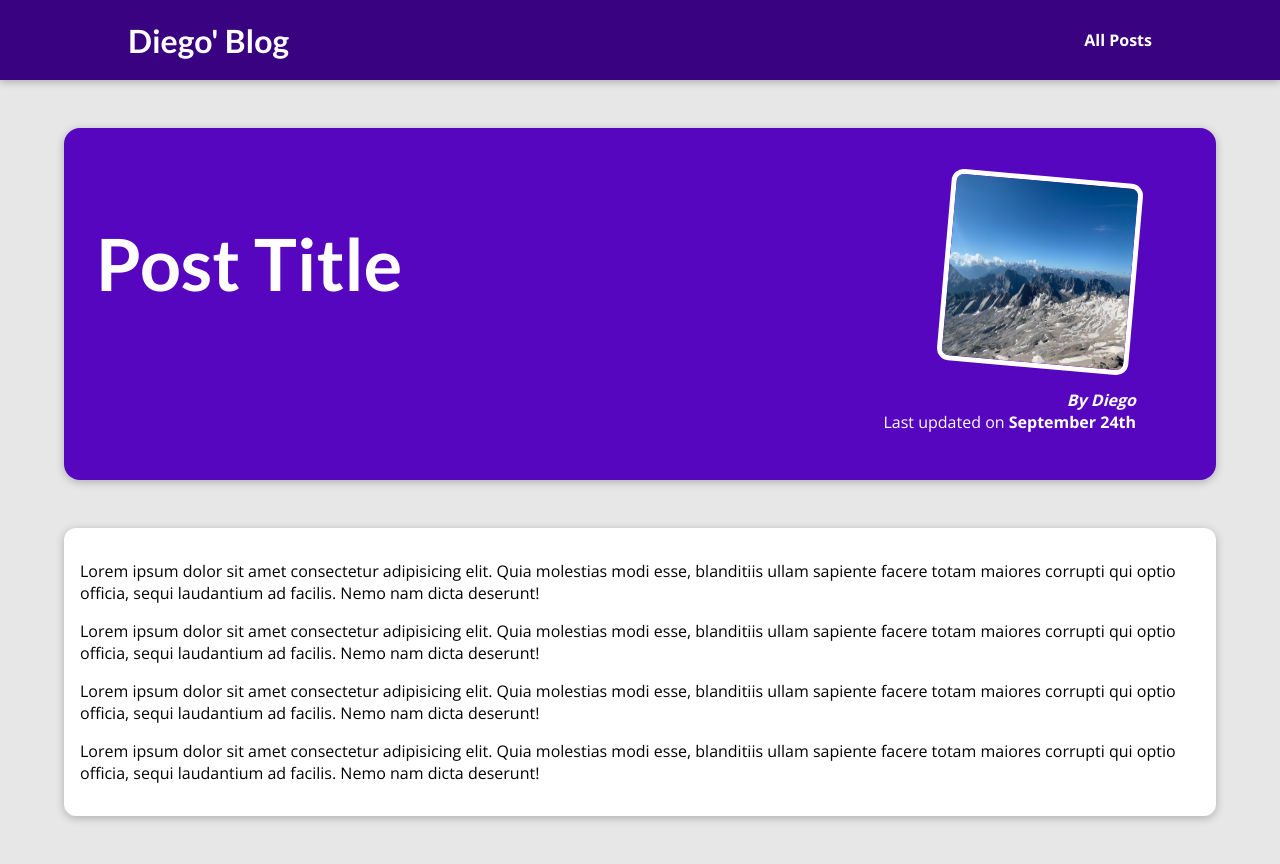
After one commit to DiegoG73/my_blog, a Django app: template my_site/blog/templates/blog/post-detail.html in a window 1280 px wide. The commit adds this page. Run offline with Django 5.2, Linux system fonts and the light colour scheme; the template is opened without the code that fills it, so the values that code supplies are empty.

Commit message:
Creating the templates of 'my_blog' app

```diff
--- /dev/null
+++ b/my_site/blog/static/blog/post-detail.css
@@ -0,0 +1,62 @@
+body {
+    background-color: #e7e7e7;
+}
+
+#main-navigation {
+    background-color: #390281;
+    box-shadow: 0 2px 8px rgba(0, 0, 0, 0.25);
+}
+
+#summary {
+    margin: 8rem auto 3rem auto;
+    padding: 2rem;
+    width: 90%;
+    max-width: 90rem;
+    border-radius: 16px;
+    background-color: #5706c0;
+    position: relative;
+    box-shadow: 0 2px 8px rgba(0, 0, 0, 0.25);
+    height: 22rem;
+}
+
+#summary h2 {
+    color: white;
+    font-size: 4.5rem;
+}
+
+#summary article {
+    position: absolute;
+    top: 2rem;
+    right: 3rem;
+    padding: 1rem 2rem;
+    border-radius: 12px;
+    text-align: right;
+    color: white;
+}
+
+#summary article img {
+    width: 12rem;
+    height: 12rem;
+    border-radius: 12px;
+    transform: rotateZ(5deg);
+    border: 5px solid white;
+    margin-bottom: 1rem;
+}
+
+#summary address {
+    font-weight: bold;
+}
+
+#summary time {
+    font-weight: bold;
+}
+
+main {
+    width: 90%;
+    max-width: 90rem;
+    margin: 3rem auto;
+    background-color: white;
+    padding: 1rem;
+    border-radius: 12px;
+    box-shadow: 0 2px 8px rgba(0, 0, 0, 0.25);
+}
--- a/my_site/blog/templates/blog/index.html
+++ b/my_site/blog/templates/blog/index.html
@@ -31,7 +31,9 @@
         <h2>My Latest Thoughts</h2>
 
         <ul>
-            {% include "blog/includes/post.html" %}
+            {% for post in posts %}
+                {% include "blog/includes/post.html" %}
+            {% endfor %}
         </ul>
     </section>
 
--- /dev/null
+++ b/my_site/blog/templates/blog/post-detail.html
@@ -0,0 +1,38 @@
+{% extends "base.html" %}
+{% load static %}
+
+{% block title %}
+
+{% endblock %}
+
+{% block css_files %}
+    <link rel="stylesheet" href="{% static "blog/post-detail.css" %}">
+{% endblock %}
+
+{% block content %}
+    <section id="summary">
+        <h2>Post Title</h2>
+        <article>
+            <img src="{% static "/blog/images/mountains.jpg" %}" alt="Post Title">
+            <address>By Diego</address>
+            <div>
+                Last updated on <time datetime="">September 24th</time>
+            </div>
+        </article>
+    </section>
+
+    <main>
+        <p>
+            Lorem ipsum dolor sit amet consectetur adipisicing elit. Quia molestias modi esse, blanditiis ullam sapiente facere totam maiores corrupti qui optio officia, sequi laudantium ad facilis. Nemo nam dicta deserunt!
+        </p>
+        <p>
+            Lorem ipsum dolor sit amet consectetur adipisicing elit. Quia molestias modi esse, blanditiis ullam sapiente facere totam maiores corrupti qui optio officia, sequi laudantium ad facilis. Nemo nam dicta deserunt!
+        </p>
+        <p>
+            Lorem ipsum dolor sit amet consectetur adipisicing elit. Quia molestias modi esse, blanditiis ullam sapiente facere totam maiores corrupti qui optio officia, sequi laudantium ad facilis. Nemo nam dicta deserunt!
+        </p>
+        <p>
+            Lorem ipsum dolor sit amet consectetur adipisicing elit. Quia molestias modi esse, blanditiis ullam sapiente facere totam maiores corrupti qui optio officia, sequi laudantium ad facilis. Nemo nam dicta deserunt!
+        </p>
+    </main>
+{% endblock %}
```
Also changed, not shown: my_site/blog/views.py (+60 -3 lines), 1 other file.
